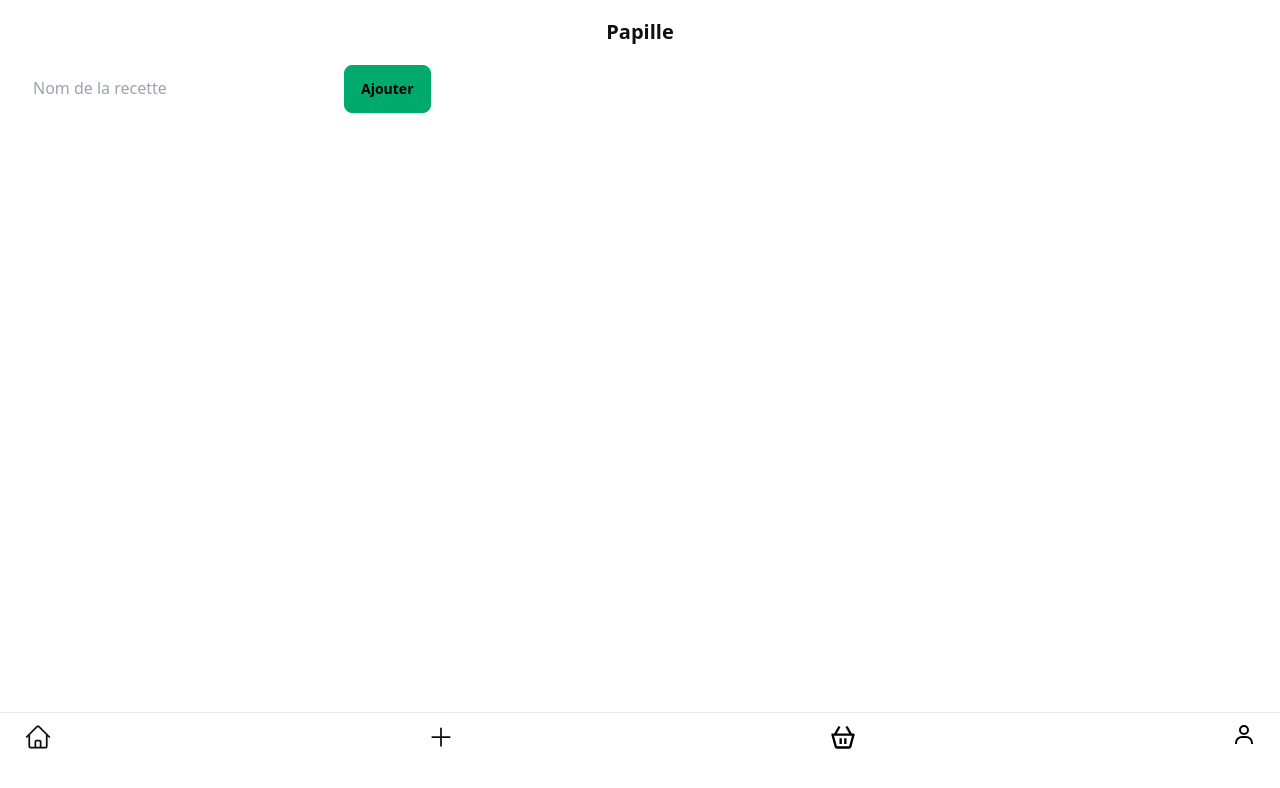
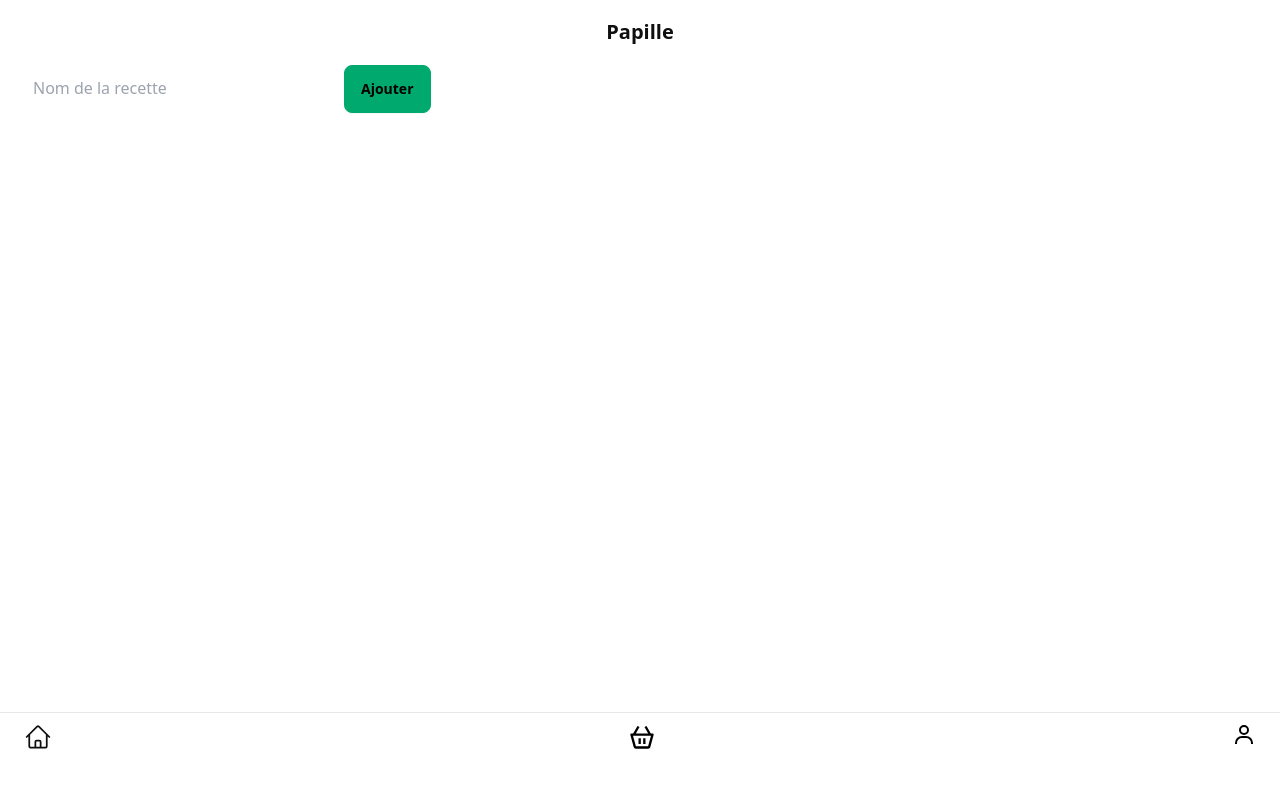
Before and after one commit to oskobri/cooking-mobile, a Vue app: page /recipes/create in a window 1280 px wide. Shown: the top 788 px of the page. Built offline with nearby package versions, Linux system fonts and the light colour scheme; no server answers.

Commit message:
feat: remove footer creation recipe link

```diff
--- a/src/components/layouts/Footer.vue
+++ b/src/components/layouts/Footer.vue
@@ -3,11 +3,6 @@
     <RouterLink :to="{name: 'home'}">
       <svg xmlns="http://www.w3.org/2000/svg" fill="none" viewBox="0 0 24 24" stroke-width="1.5" stroke="currentColor" class="w-7 h-7">
         <path stroke-linecap="round" stroke-linejoin="round" d="m2.25 12 8.954-8.955c.44-.439 1.152-.439 1.591 0L21.75 12M4.5 9.75v10.125c0 .621.504 1.125 1.125 1.125H9.75v-4.875c0-.621.504-1.125 1.125-1.125h2.25c.621 0 1.125.504 1.125 1.125V21h4.125c.621 0 1.125-.504 1.125-1.125V9.75M8.25 21h8.25" />
-      </svg>
-    </RouterLink>
-    <RouterLink :to="{name: 'create-recipe'}">
-      <svg xmlns="http://www.w3.org/2000/svg" fill="none" viewBox="0 0 24 24" stroke-width="1.5" stroke="currentColor" class="w-7 h-7">
-        <path stroke-linecap="round" stroke-linejoin="round" d="M12 4.5v15m7.5-7.5h-15" />
       </svg>
     </RouterLink>
     <RouterLink :to="{name: 'grocery-lists'}">
```
